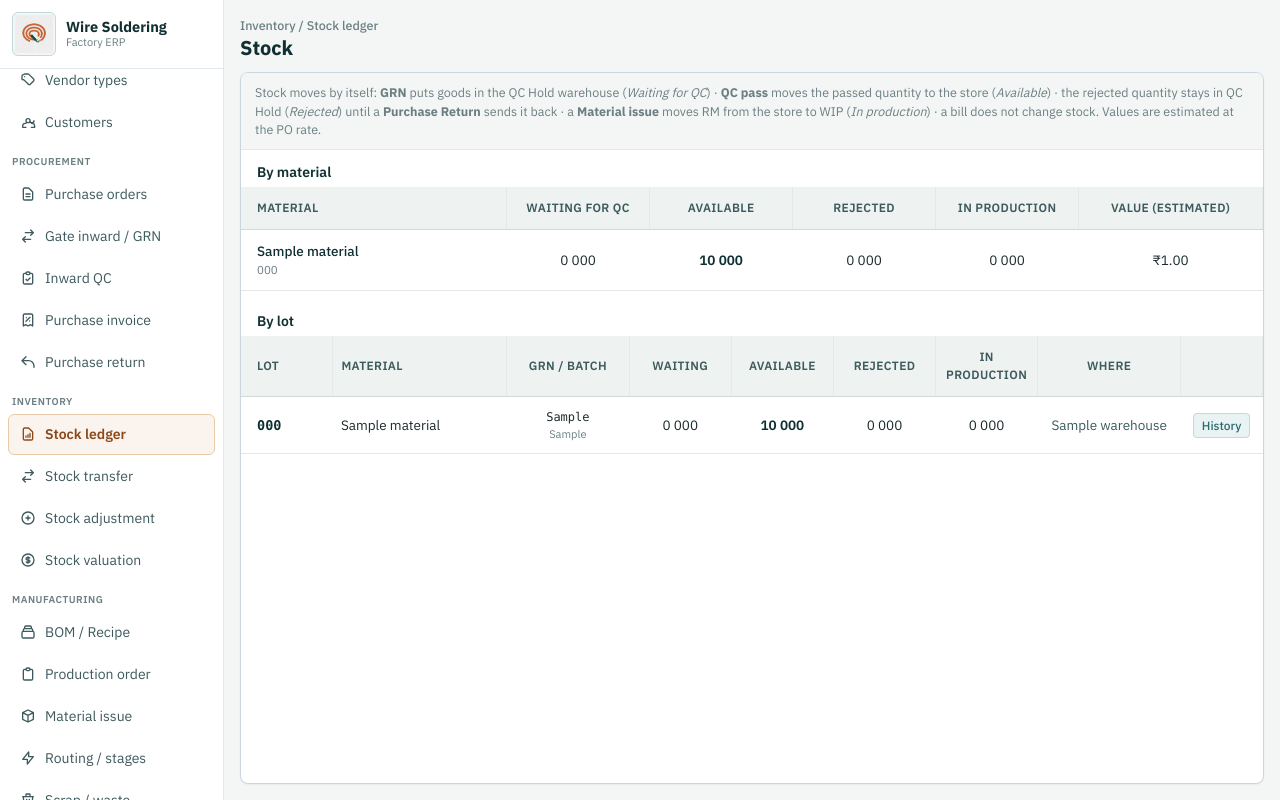
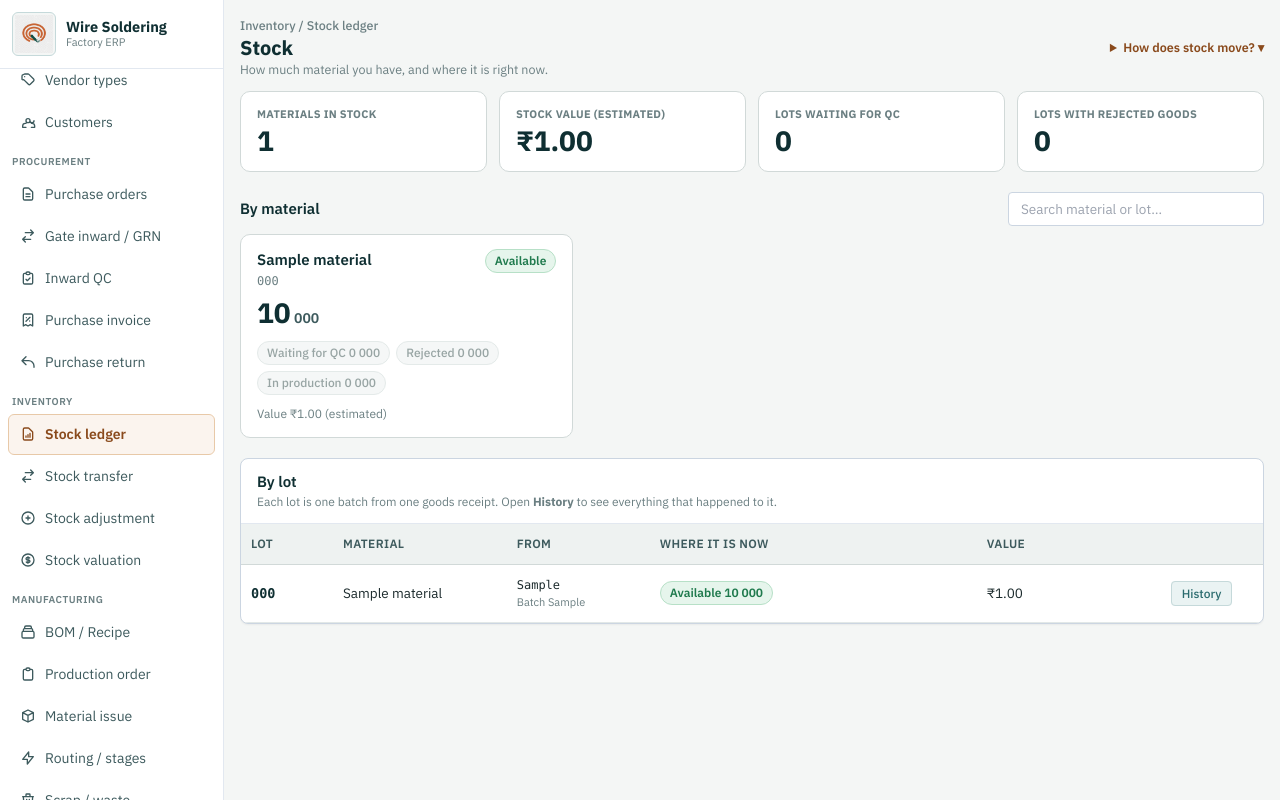
Before and after one commit to ivronak/wire_soldering, a Flask app: page /inventory/stock in a window 1280 px wide. Run offline with Flask 3, Linux system fonts and the light colour scheme; tables that the repository leaves empty hold one stand-in row (values such as "Sample post"); some libraries are stand-ins or nearby versions.

Commit message:
Stock page redesign: summary cards, material cards, status chips, search
Co-Authored-By: Claude Sonnet 5.5 <noreply@anthropic.com>

```diff
--- a/app/inventory/templates/stock.html
+++ b/app/inventory/templates/stock.html
@@ -3,75 +3,132 @@
 
 {% block page_css %}
 <style>
+  .sc-card { border: 1px solid #D1D9D8; border-radius: 10px; background: #fff; padding: 14px 16px; }
+  .sc-big { font-size: 28px; font-weight: 700; line-height: 1.1; }
+  .sc-chip { display: inline-flex; align-items: center; gap: 4px; font-size: 12px; font-weight: 600; padding: 2px 9px; border-radius: 999px; border: 1px solid; white-space: nowrap; }
+  .sc-chip.wait { background: #FFF4E5; color: #8A4A1C; border-color: #F5D9B5; }
+  .sc-chip.bad  { background: #FDECEC; color: #B42318; border-color: #F8CFCB; }
+  .sc-chip.wip  { background: #EAF1FB; color: #2B5FA8; border-color: #C9D8F0; }
+  .sc-chip.good { background: #E6F5EC; color: #1F7A4D; border-color: #B7E0C7; }
+  .sc-chip.zero { background: #F5F7F7; color: #98A5A4; border-color: #E4EAE9; font-weight: 500; }
   .st-table { width: 100%; border-collapse: collapse; table-layout: fixed; }
-  .st-table thead th {
-    position: sticky; top: 0; z-index: 5; background: #EEF2F1; color: #3D5A5D; font-size: 12px; font-weight: 600;
-    text-transform: uppercase; letter-spacing: 0.03em; padding: 12px 8px; text-align: center;
-    border-bottom: 1px solid #D1D9D8; border-right: 1px solid #E4EAE9;
-  }
-  .st-table thead th:first-child, .st-table tbody td:first-child { text-align: left; padding-left: 16px; }
-  .st-table tbody td { padding: 11px 8px; font-size: 13.5px; text-align: center; border-bottom: 1px solid #E2E8E7; vertical-align: middle; overflow: hidden; text-overflow: ellipsis; }
-  .st-table tbody tr:nth-child(even) { background: #F8FAF9; }
+  .st-table thead th { position: sticky; top: 0; z-index: 5; background: #EEF2F1; color: #3D5A5D; font-size: 12px; font-weight: 600; text-transform: uppercase; letter-spacing: .03em; padding: 11px 10px; text-align: left; border-bottom: 1px solid #D1D9D8; }
+  .st-table tbody td { padding: 11px 10px; font-size: 13.5px; border-bottom: 1px solid #E2E8E7; vertical-align: middle; }
   .st-table tbody tr:hover { background: #FBF4EE; }
-  .st-table td.left, .st-table th.left { text-align: left; }
 </style>
 {% endblock %}
 
 {% block content %}
-      <div class="flex items-center justify-between gap-3 shrink-0">
+      {% set total_value = summary_rows | sum(attribute='value') %}
+      {% set rejected_lots = lot_rows | selectattr('rejected', 'gt', 0) | list | length %}
+      {% set waiting_lots = lot_rows | selectattr('waiting', 'gt', 0) | list | length %}
+      <div class="flex flex-wrap items-center justify-between gap-3 shrink-0">
         <div>
           <div class="text-[12.5px] text-ink-faint font-medium">Inventory / Stock ledger</div>
           <h1 class="text-[20px] font-bold text-ink leading-tight">Stock</h1>
+          <p class="text-[12.5px] text-ink-faint">How much material you have, and where it is right now.</p>
         </div>
+        <details class="text-[12.5px] text-copper-text">
+          <summary class="font-semibold cursor-pointer hover:underline">How does stock move? ▾</summary>
+          <div class="mt-1.5 max-w-md text-ink-muted leading-snug bg-white border border-slate-200 rounded-lg p-3 shadow-sm">
+            <p><strong>Goods received (GRN)</strong> → goes to QC Hold, shown as <em>Waiting for QC</em>.</p>
+            <p><strong>QC passed</strong> → moves to the store, shown as <em>Available</em>.</p>
+            <p><strong>QC rejected</strong> → stays in QC Hold as <em>Rejected</em> until a Purchase Return sends it back.</p>
+            <p><strong>Material issue</strong> → store to production, shown as <em>In production</em>.</p>
+            <p class="mt-1 text-ink-faint">A bill never changes stock. Values are estimated at the PO rate.</p>
+          </div>
+        </details>
       </div>
 
-      <div class="flex-1 flex flex-col min-h-0 bg-white border border-slate-300 rounded-lg shadow-sm overflow-hidden">
-        <div class="px-3.5 py-2.5 border-b border-slate-200 bg-mist text-[12.5px] text-ink-faint shrink-0">
-          Stock moves by itself: <strong>GRN</strong> puts goods in the QC Hold warehouse (<em>Waiting for QC</em>) · <strong>QC pass</strong> moves the passed quantity to the store (<em>Available</em>) · the rejected quantity stays in QC Hold (<em>Rejected</em>) until a <strong>Purchase Return</strong> sends it back · a <strong>Material issue</strong> moves RM from the store to WIP (<em>In production</em>) · a bill does not change stock. Values are estimated at the PO rate.
+      <div class="flex-1 overflow-auto min-h-0 space-y-5">
+        <div class="grid grid-cols-2 lg:grid-cols-4 gap-3">
+          <div class="sc-card"><div class="text-[11px] font-bold uppercase tracking-wide text-ink-faint">Materials in stock</div><div class="sc-big text-ink mt-1">{{ summary_rows|length }}</div></div>
+          <div class="sc-card"><div class="text-[11px] font-bold uppercase tracking-wide text-ink-faint">Stock value (estimated)</div><div class="sc-big text-ink mt-1">₹{{ total_value|inr }}</div></div>
+          <div class="sc-card" {% if waiting_lots %}style="border-color:#F5D9B5;background:#FFF9F0"{% endif %}><div class="text-[11px] font-bold uppercase tracking-wide text-ink-faint">Lots waiting for QC</div><div class="sc-big mt-1 text-ink" {% if waiting_lots %}style="color:#8A4A1C"{% endif %}>{{ waiting_lots }}</div></div>
+          <div class="sc-card" {% if rejected_lots %}style="border-color:#F8CFCB;background:#FFF6F5"{% endif %}><div class="text-[11px] font-bold uppercase tracking-wide text-ink-faint">Lots with rejected goods</div><div class="sc-big mt-1 {{ 'text-stop' if rejected_lots else 'text-ink' }}">{{ rejected_lots }}</div>{% if rejected_lots %}<div class="text-[11.5px] text-ink-muted mt-0.5">Send back with a Purchase Return</div>{% endif %}</div>
         </div>
 
-        <div class="flex-1 overflow-auto min-h-0">
-          <p class="px-4 pt-3 pb-1 text-[14px] font-semibold text-ink">By material</p>
+        <section>
+          <div class="flex flex-wrap items-center justify-between gap-2 mb-2">
+            <h2 class="text-[15px] font-semibold text-ink">By material</h2>
+            <input type="search" id="stock-search" placeholder="Search material or lot…" class="w-64 max-w-full px-3 py-1.5 text-[13.5px] border border-slate-300 rounded bg-white focus:outline-none focus:ring-1 focus:ring-copper focus:border-copper" />
+          </div>
+          {% if summary_rows %}
+          <div class="grid grid-cols-1 md:grid-cols-2 xl:grid-cols-3 gap-3">
+            {% for item in summary_rows %}
+            <div class="sc-card stock-card" data-search="{{ ((item.material.name if item.material else '') ~ ' ' ~ (item.material.code if item.material else ''))|lower }}">
+              <div class="flex items-start justify-between gap-2">
+                <div>
+                  <div class="text-[15px] font-semibold text-ink">{{ item.material.name if item.material else '—' }}</div>
+                  <div class="text-[12px] text-ink-faint font-mono">{{ item.material.code if item.material else '' }}</div>
+                </div>
+                <span class="sc-chip good">Available</span>
+              </div>
+              <div class="mt-2"><span class="sc-big text-ink tabular-nums">{{ item.available|qty }}</span> <span class="text-[14px] font-semibold text-ink-muted">{{ item.unit }}</span></div>
+              <div class="flex flex-wrap gap-1.5 mt-3">
+                <span class="sc-chip {{ 'wait' if item.waiting > 0 else 'zero' }}">Waiting for QC {{ item.waiting|qty }} {{ item.unit }}</span>
+                <span class="sc-chip {{ 'bad' if item.rejected > 0 else 'zero' }}">Rejected {{ item.rejected|qty }} {{ item.unit }}</span>
+                <span class="sc-chip {{ 'wip' if item.wip > 0 else 'zero' }}">In production {{ item.wip|qty }} {{ item.unit }}</span>
+              </div>
+              <div class="text-[12px] text-ink-faint mt-2.5">Value ₹{{ item.value|inr }} (estimated)</div>
+            </div>
+            {% endfor %}
+          </div>
+          {% else %}
+          <div class="sc-card text-center text-ink-faint" style="padding:28px;">No stock yet. Stock appears when a goods receipt (GRN) is posted.</div>
+          {% endif %}
+        </section>
+
+        <section class="bg-white border border-slate-300 rounded-lg shadow-sm overflow-hidden">
+          <div class="px-4 py-3 border-b border-slate-200">
+            <h2 class="text-[15px] font-semibold text-ink">By lot</h2>
+            <p class="text-[12px] text-ink-faint">Each lot is one batch from one goods receipt. Open <strong>History</strong> to see everything that happened to it.</p>
+          </div>
           <table class="st-table">
-            <colgroup><col style="width:26%"><col style="width:14%"><col style="width:14%"><col style="width:14%"><col style="width:14%"><col style="width:18%"></colgroup>
-            <thead><tr><th class="left">Material</th><th>Waiting for QC</th><th>Available</th><th>Rejected</th><th>In production</th><th>Value (estimated)</th></tr></thead>
+            <colgroup><col style="width:9%"><col style="width:17%"><col style="width:14%"><col style="width:32%"><col style="width:18%"><col style="width:10%"></colgroup>
+            <thead><tr><th>Lot</th><th>Material</th><th>From</th><th>Where it is now</th><th>Value</th><th></th></tr></thead>
             <tbody>
-              {% for item in summary_rows %}
-              <tr>
-                <td class="left"><div class="font-medium text-ink">{{ item.material.name if item.material else '—' }}</div><div class="text-[11.5px] text-ink-faint">{{ item.material.code if item.material else '' }}</div></td>
-                <td class="tabular-nums">{{ item.waiting|qty }} {{ item.unit }}</td>
-                <td class="tabular-nums font-semibold text-ink">{{ item.available|qty }} {{ item.unit }}</td>
-                <td class="tabular-nums {% if item.rejected > 0 %}text-stop{% endif %}">{{ item.rejected|qty }} {{ item.unit }}</td>
-                <td class="tabular-nums">{{ item.wip|qty }} {{ item.unit }}</td>
-                <td class="tabular-nums">₹{{ item.value|inr }}</td>
+              {% for row in lot_rows %}
+              {% set lot = row.lot %}
+              <tr class="lot-row" data-search="{{ ((lot.raw_material.name if lot.raw_material else '') ~ ' ' ~ lot.lot_code ~ ' ' ~ (lot.vendor_batch_no or '') ~ ' ' ~ (lot.grn_line.grn.grn_no if lot.grn_line and lot.grn_line.grn else ''))|lower }}">
+                <td class="font-mono font-semibold text-ink">{{ lot.lot_code }}</td>
+                <td>{{ lot.raw_material.name if lot.raw_material else '—' }}</td>
+                <td><div class="font-mono text-[12px]">{{ lot.grn_line.grn.grn_no if lot.grn_line and lot.grn_line.grn else '—' }}</div><div class="text-[11px] text-ink-faint">Batch {{ lot.vendor_batch_no or '—' }}</div></td>
+                <td>
+                  <div class="flex flex-wrap gap-1.5">
+                    {% if row.available > 0 %}<span class="sc-chip good">Available {{ row.available|qty }} {{ row.unit }}</span>{% endif %}
+                    {% if row.waiting > 0 %}<span class="sc-chip wait">Waiting for QC {{ row.waiting|qty }} {{ row.unit }}</span>{% endif %}
+                    {% if row.rejected > 0 %}<span class="sc-chip bad">Rejected {{ row.rejected|qty }} {{ row.unit }}</span>{% endif %}
+                    {% if row.wip > 0 %}<span class="sc-chip wip">In production {{ row.wip|qty }} {{ row.unit }}</span>{% endif %}
+                    {% if not (row.available > 0 or row.waiting > 0 or row.rejected > 0 or row.wip > 0) %}<span class="sc-chip zero">Empty</span>{% endif %}
+                  </div>
+                </td>
+                <td class="tabular-nums">₹{{ row.value|inr }}</td>
+                <td><a href="{{ url_for('inventory.stock_lot', lot_id=lot.id) }}" class="px-2.5 py-1 text-[12px] font-medium text-brand-teal border border-brand-border bg-brand-soft rounded hover:bg-brand-teal hover:text-white">History</a></td>
               </tr>
               {% else %}
-              <tr><td colspan="6" class="text-ink-faint" style="padding:18px;">No stock yet. Stock appears when a GRN is posted.</td></tr>
+              <tr><td colspan="6" class="text-ink-faint text-center" style="padding:22px;">No lots yet.</td></tr>
               {% endfor %}
             </tbody>
           </table>
-
-          <p class="px-4 pt-5 pb-1 text-[14px] font-semibold text-ink">By lot</p>
-          <table class="st-table">
-            <colgroup><col style="width:9%"><col style="width:17%"><col style="width:12%"><col style="width:10%"><col style="width:10%"><col style="width:10%"><col style="width:10%"><col style="width:14%"><col style="width:8%"></colgroup>
-            <thead><tr><th>Lot</th><th class="left">Material</th><th>GRN / batch</th><th>Waiting</th><th>Available</th><th>Rejected</th><th>In production</th><th>Where</th><th></th></tr></thead>
-            <tbody>
-              {% for row in lot_rows %}
-              {% set lot = row.lot %}
-              <tr>
-                <td class="font-mono font-semibold text-ink">{{ lot.lot_code }}</td>
-                <td class="left">{{ lot.raw_material.name if lot.raw_material else '—' }}</td>
-                <td><div class="font-mono text-[12px]">{{ lot.grn_line.grn.grn_no if lot.grn_line and lot.grn_line.grn else '—' }}</div><div class="text-[11px] text-ink-faint">{{ lot.vendor_batch_no or '' }}</div></td>
-                <td class="tabular-nums">{{ row.waiting|qty }} {{ row.unit }}</td>
-                <td class="tabular-nums font-semibold text-ink">{{ row.available|qty }} {{ row.unit }}</td>
-                <td class="tabular-nums {% if row.rejected > 0 %}text-stop{% endif %}">{{ row.rejected|qty }} {{ row.unit }}</td>
-                <td class="tabular-nums">{{ row.wip|qty }} {{ row.unit }}</td>
-                <td class="text-[12px] text-ink-muted">{{ row.where|join(', ') or 'Empty' }}</td>
-                <td><a href="{{ url_for('inventory.stock_lot', lot_id=lot.id) }}" class="px-2 py-1 text-[12px] font-medium text-brand-teal border border-brand-border bg-brand-soft rounded hover:bg-brand-teal hover:text-white">History</a></td>
-              </tr>
-              {% endfor %}
-            </tbody>
-          </table>
-        </div>
+          <p id="stock-empty" class="hidden text-center text-ink-faint py-6 text-[13.5px]">Nothing matches your search.</p>
+        </section>
       </div>
 {% endblock %}
+
+{% block page_js %}
+<script>
+  // Search: material cards aur lot rows dono ko ek saath filter karta hai
+  var stockSearch = document.getElementById('stock-search');
+  stockSearch.addEventListener('input', function () {
+    var q = stockSearch.value.trim().toLowerCase();
+    var shown = 0;
+    document.querySelectorAll('.stock-card, .lot-row').forEach(function (el) {
+      var match = !q || (el.getAttribute('data-search') || '').indexOf(q) !== -1;
+      el.style.display = match ? '' : 'none';
+      if (match) shown += 1;
+    });
+    document.getElementById('stock-empty').classList.toggle('hidden', shown > 0);
+  });
+</script>
+{% endblock %}
```
